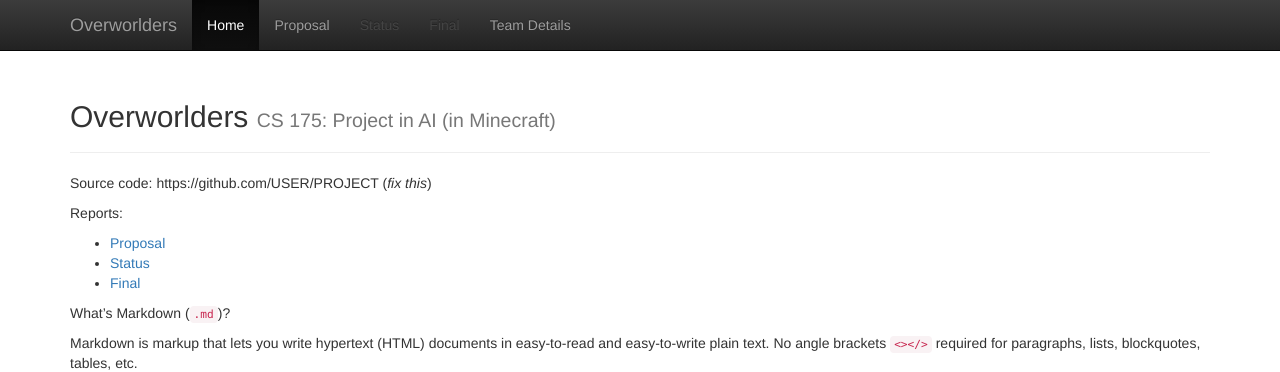
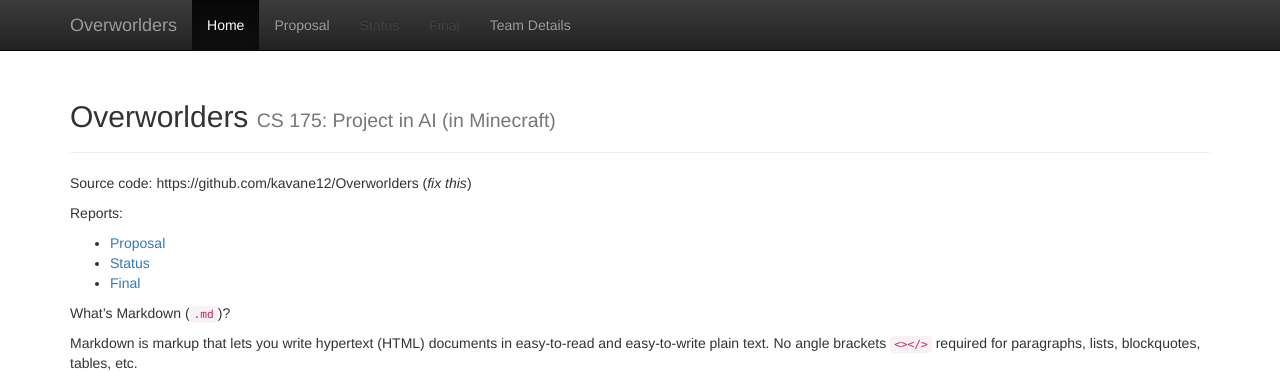
Before and after one commit to kavane12/Overworlders, a Jekyll site: the page built from docs/index.md, in a window 1280 px wide. Shown: the top 372 px of the page. Built offline with Jekyll 4.4.1, drawn with Linux system fonts in a browser that asks for light colours; formulas are drawn with MathJax 3; some of the changed lines change nothing that is shown.

Commit message:
Update index.md

```diff
--- a/docs/index.md
+++ b/docs/index.md
@@ -3,7 +3,7 @@
 title:  Home
 ---
 
-Source code: https://github.com/USER/PROJECT (_fix this_)
+Source code: https://github.com/kavane12/Overworlders (_fix this_)
 
 Reports:
 
```
